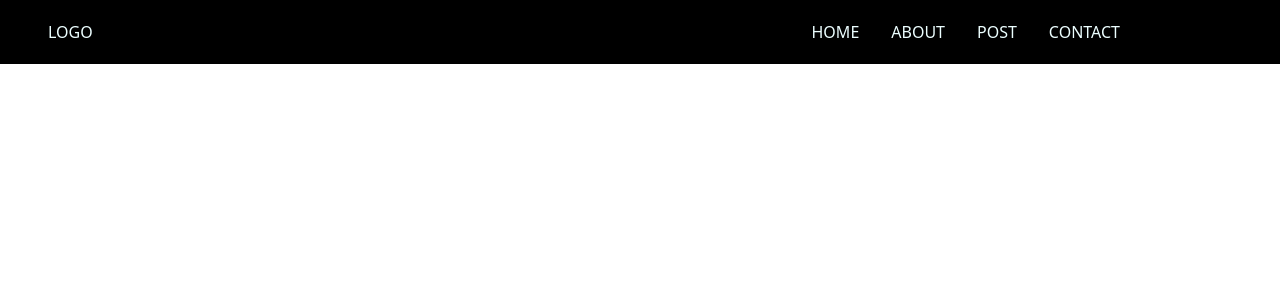
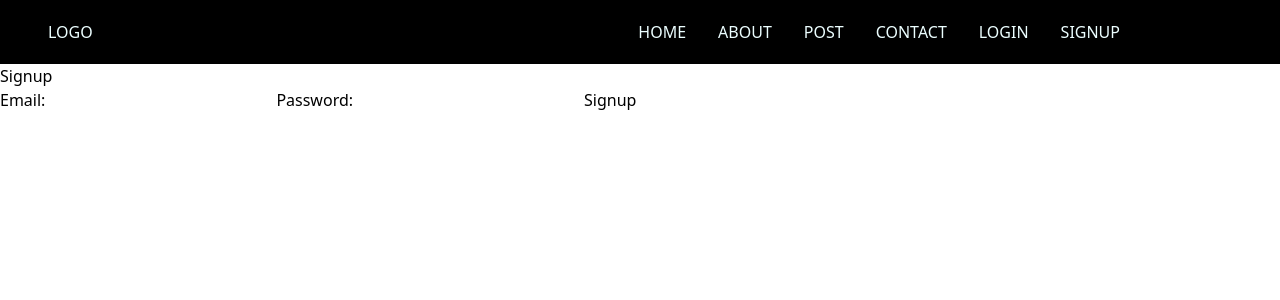
Before and after one commit to Cyber-Infernox/Pixels, a React (Create React App) app in the folder Frontend/client/: page /signup in a window 1280 px wide. Shown: the top 300 px of the page. Built offline with nearby package versions, Linux system fonts and the light colour scheme.

Commit message:
Authorization improved
Login & Signup route added
Logout functionality added

```diff
--- a/Frontend/client/src/App.js
+++ b/Frontend/client/src/App.js
@@ -1,9 +1,15 @@
 import "./App.css";
 import { BrowserRouter, Routes, Route } from "react-router-dom";
+
+// Components
 import Navbar from "./Components/Navbar";
+
+// Pages
 import Home from "./Pages/Home";
 import PhotoForm from "./Pages/PhotoForm";
 import Welcome from "./Pages/Welcome";
+import Login from "./Pages/Login";
+import Signup from "./Pages/Signup";
 
 function App() {
   return (
@@ -15,6 +21,8 @@
             <Route path="/" element={<Welcome />} />
             <Route path="/home" element={<Home />} />
             <Route path="/post" element={<PhotoForm />} />
+            <Route path="/login" element={<Login />} />
+            <Route path="/signup" element={<Signup />} />
           </Routes>
         </div>
       </BrowserRouter>
--- a/Frontend/client/src/Components/Navbar.jsx
+++ b/Frontend/client/src/Components/Navbar.jsx
@@ -1,6 +1,15 @@
 import { Link } from "react-router-dom";
+import { useLogout } from "../Hooks/useLogout";
+import { useAuthContext } from "../Hooks/useAuthContext";
 
 const Navbar = () => {
+  const { logout } = useLogout();
+  const { user } = useAuthContext();
+
+  const handleLogout = () => {
+    logout();
+  };
+
   return (
     <div className="flex justify-between items-center bg-black h-16 sticky top-0">
       <div className="text-cyan-50 ml-12 uppercase">
@@ -13,6 +22,15 @@
               <Link to={`/${item}`}>{item}</Link>
             </li>
           ))}
+          {!user && <div className="pr-8 cursor-pointer">LOGIN</div>}
+          {!user && <div className="pr-8 cursor-pointer">SIGNUP</div>}
+          {user && (
+            <div>
+              <button onClick={handleLogout} className="pr-8 cursor-pointer">
+                LOGOUT
+              </button>
+            </div>
+          )}
         </ul>
       </div>
     </div>
--- /dev/null
+++ b/Frontend/client/src/Context/AuthContext.js
@@ -0,0 +1,35 @@
+import { createContext, useReducer, useEffect } from "react";
+
+export const AuthContext = createContext();
+export const authReducer = (state, action) => {
+  switch (action.type) {
+    case "LOGIN":
+      return { user: action.payload };
+    case "LOGOUT":
+      return { user: null };
+    default:
+      return state;
+  }
+};
+
+export const AuthContextProvider = ({ children }) => {
+  const [state, dispatch] = useReducer(authReducer, {
+    user: null,
+  });
+
+  useEffect(() => {
+    const user = JSON.parse(localStorage.getItem("user"));
+
+    if (user) {
+      dispatch({ type: "LOGIN", payload: user });
+    }
+  }, []);
+
+  console.log("AuthContext state: ", state);
+
+  return (
+    <AuthContext.Provider value={{ ...state, dispatch }}>
+      {children}
+    </AuthContext.Provider>
+  );
+};
--- /dev/null
+++ b/Frontend/client/src/Hooks/useAuthContext.js
@@ -0,0 +1,12 @@
+import { useContext } from "react";
+import { AuthContext } from "../Context/AuthContext";
+
+export const useAuthContext = () => {
+  const context = useContext(AuthContext);
+
+  if (!context) {
+    throw Error("useAuthContext must be used inside an AuthContextProvider");
+  }
+
+  return context;
+};
--- /dev/null
+++ b/Frontend/client/src/Hooks/useLogin.js
@@ -0,0 +1,36 @@
+import { useState } from "react";
+import { useAuthContext } from "./useAuthContext";
+
+export const useLogin = () => {
+  const [error, setError] = useState(null);
+  const [isLoading, setIsLoading] = useState(null);
+  const { dispatch } = useAuthContext();
+
+  const login = async (email, password) => {
+    setIsLoading(true);
+    setError(null);
+
+    const response = await fetch("/api/user/login", {
+      method: "POST",
+      headers: { "Content-Type": "application/json" },
+      body: JSON.stringify({ email, password }),
+    });
+    const json = await response.json();
+
+    if (!response.ok) {
+      setIsLoading(false);
+      setError(json.error);
+    }
+    if (response.ok) {
+      // save the user to local storage (JWT)
+      localStorage.setItem("user", JSON.stringify(json));
+
+      // update the auth context
+      dispatch({ type: "LOGIN", payload: json });
+
+      setIsLoading(false);
+    }
+  };
+
+  return { login, isLoading, error };
+};
--- /dev/null
+++ b/Frontend/client/src/Hooks/useLogout.js
@@ -0,0 +1,15 @@
+import { useAuthContext } from "./useAuthContext";
+
+export const useLogout = () => {
+  const { dispatch } = useAuthContext();
+
+  const logout = () => {
+    // Remove user from storage
+    localStorage.removeItem("user");
+
+    // Update the auth context state
+    dispatch({ type: "LOGOUT" });
+  };
+
+  return { logout };
+};
--- /dev/null
+++ b/Frontend/client/src/Hooks/useSignup.js
@@ -0,0 +1,36 @@
+import { useState } from "react";
+import { useAuthContext } from "./useAuthContext";
+
+export const useSignup = () => {
+  const [error, setError] = useState(null);
+  const [isLoading, setIsLoading] = useState(null);
+  const { dispatch } = useAuthContext();
+
+  const signup = async (email, password) => {
+    setIsLoading(true);
+    setError(null);
+
+    const response = await fetch("/api/user/signup", {
+      method: "POST",
+      headers: { "Content-Type": "application/json" },
+      body: JSON.stringify({ email, password }),
+    });
+    const json = await response.json();
+
+    if (!response.ok) {
+      setIsLoading(false);
+      setError(json.error);
+    }
+    if (response.ok) {
+      // save the user to local storage (JWT)
+      localStorage.setItem("user", JSON.stringify(json));
+
+      // update the auth context
+      dispatch({ type: "LOGIN", payload: json });
+
+      setIsLoading(false);
+    }
+  };
+
+  return { signup, isLoading, error };
+};
--- /dev/null
+++ b/Frontend/client/src/Pages/Login.js
@@ -0,0 +1,44 @@
+import { useState } from "react";
+import { useLogin } from "../Hooks/useLogin";
+
+const Login = () => {
+  const [email, setEmail] = useState("");
+  const [password, setPassword] = useState("");
+
+  const { login, error, isLoading } = useLogin();
+
+  const handleLogin = async (e) => {
+    e.preventDefault();
+
+    await login(email, password);
+  };
+
+  return (
+    <div>
+      <form action="">
+        <h3>Login</h3>
+
+        <label>Email:</label>
+        <input
+          type="email"
+          value={email}
+          onChange={(e) => setEmail(e.target.value)}
+        />
+
+        <label>Password:</label>
+        <input
+          type="password"
+          value={password}
+          onChange={(e) => setPassword(e.target.value)}
+        />
+
+        <button disabled={isLoading} onClick={handleLogin}>
+          Login
+        </button>
+        {error && <div>{error}</div>}
+      </form>
+    </div>
+  );
+};
+
+export default Login;
--- /dev/null
+++ b/Frontend/client/src/Pages/Signup.js
@@ -0,0 +1,44 @@
+import { useState } from "react";
+import { useSignup } from "../Hooks/useSignup";
+
+const Signup = () => {
+  const [email, setEmail] = useState("");
+  const [password, setPassword] = useState("");
+
+  const { signup, error, isLoading } = useSignup();
+
+  const handleSignup = async (e) => {
+    e.preventDefault();
+
+    await signup(email, password);
+  };
+
+  return (
+    <div>
+      <form>
+        <h3>Signup</h3>
+
+        <label>Email:</label>
+        <input
+          type="email"
+          value={email}
+          onChange={(e) => setEmail(e.target.value)}
+        />
+
+        <label>Password:</label>
+        <input
+          type="password"
+          value={password}
+          onChange={(e) => setPassword(e.target.value)}
+        />
+
+        <button disabled={isLoading} onClick={handleSignup}>
+          Signup
+        </button>
+        {error && <div>{error}</div>}
+      </form>
+    </div>
+  );
+};
+
+export default Signup;
--- a/Frontend/client/src/index.js
+++ b/Frontend/client/src/index.js
@@ -4,13 +4,16 @@
 import App from "./App";
 import reportWebVitals from "./reportWebVitals";
 import { PhotosContextProvider } from "./Context/PhotoContext";
+import { AuthContextProvider } from "./Context/AuthContext";
 
 const root = ReactDOM.createRoot(document.getElementById("root"));
 root.render(
   <React.StrictMode>
-    <PhotosContextProvider>
-      <App />
-    </PhotosContextProvider>
+    <AuthContextProvider>
+      <PhotosContextProvider>
+        <App />
+      </PhotosContextProvider>
+    </AuthContextProvider>
   </React.StrictMode>,
 );
 
```
Also changed, not shown: Frontend/client/.eslintrc.json.
